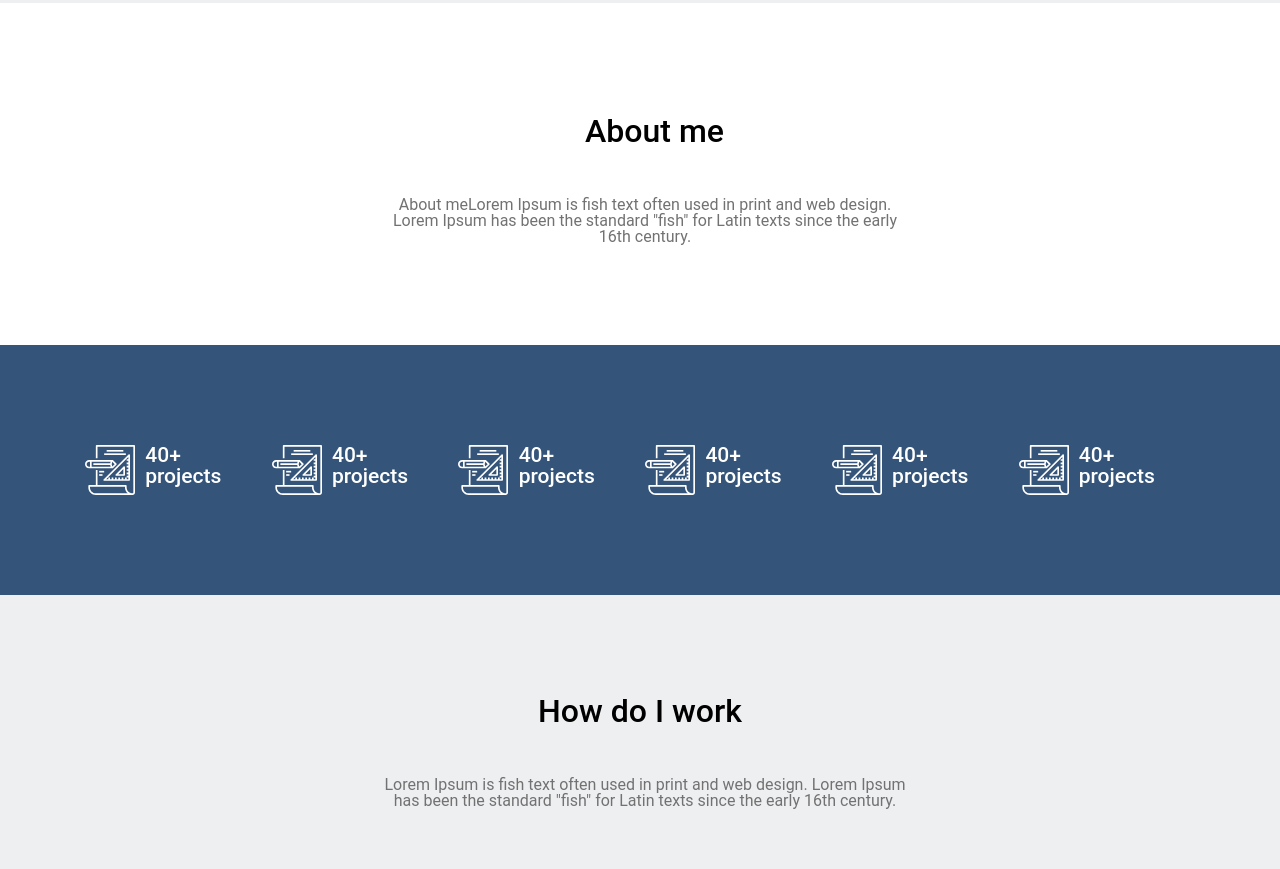
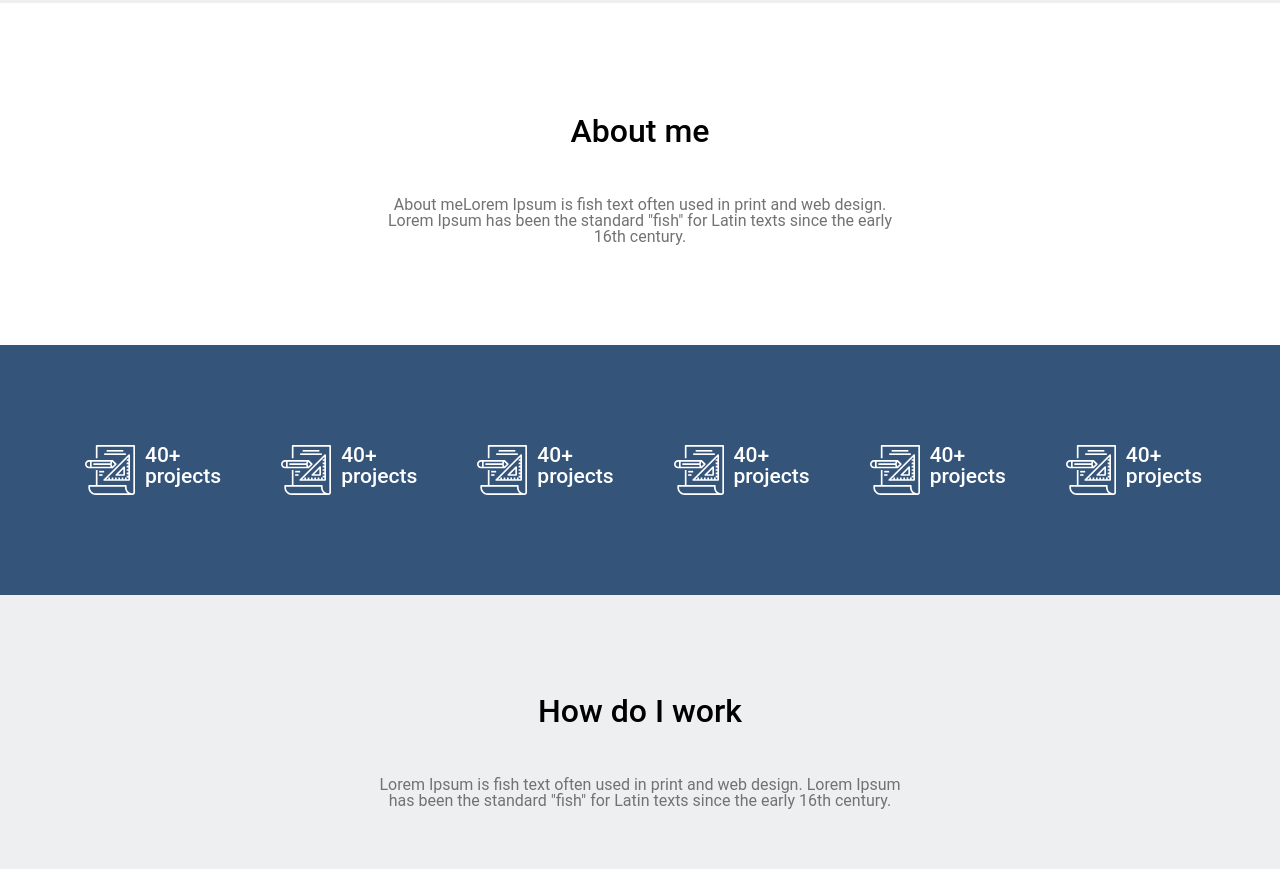
Before and after one commit to gazykdeath1104/homework, a plain HTML site: page hw6/index.html in a window 1280 px wide. Shown: the part 625-1494 px from the top of the page. Drawn offline with Linux system fonts and the light colour scheme; grey boxes are pictures that could not be loaded.

Commit message:
added fixes

```diff
--- a/hw6/index.html
+++ b/hw6/index.html
@@ -40,18 +40,30 @@
       <section class="project">
         <div class="container">
           <div class="projects">
+            <div class="wrapper">
               <img src="./images/project.svg" alt="photo" />
               <p class="number">40+ <br />projects</p>
+            </div>
+            <div class="wrapper">
               <img src="./images/project.svg" alt="photo" />
               <p class="number">40+ <br />projects</p>
+            </div>
+            <div class="wrapper">
               <img src="./images/project.svg" alt="photo" />
               <p class="number">40+ <br />projects</p>
+            </div>
+            <div class="wrapper">
               <img src="./images/project.svg" alt="photo" />
               <p class="number">40+ <br />projects</p>
+            </div>
+            <div class="wrapper">
               <img src="./images/project.svg" alt="photo" />
               <p class="number">40+ <br />projects</p>
+            </div>
+            <div class="wrapper">
               <img src="./images/project.svg" alt="photo" />
               <p class="number">40+ <br />projects</p>
+            </div>
           </div>
         </div>
       </section>
@@ -79,8 +91,10 @@
       </section>
     </main>
     <footer class="footer">
+      <div class="container">
         <h2 class="name">John Smith</h2>
         <p class="year">(c) 2018. All rights reserved.</p>
+      </div>
     </footer>
   </body>
 </html>
--- a/hw6/style.css
+++ b/hw6/style.css
@@ -9,15 +9,16 @@
 
 .menu-links {
     display: flex;
-    gap: 42px;
     max-width: 638px;
     padding: 79px 0 143px 0;
 }
 
 .link {
+    margin-right: 42px;
     text-decoration: none;
     color: black;
 }
+
 .link-active {
     color: #34547a;
 }
@@ -47,7 +48,8 @@
 
 
 .about-title {
-    padding: 112px 0 0 500px;
+    padding-top: 112px;
+    text-align: center;
     color: #000;
     font-family: Roboto;
     font-size: 32px;
@@ -55,8 +57,8 @@
 }
 
 .about-text{
-    width: 540px;
-    padding: 50px 0 100px 290px;
+    margin-top: 50px;
+    padding-bottom: 100px;
     text-align: center;
     font-family: Roboto;
     font-size: 16px;
@@ -67,16 +69,21 @@
 .project {
     padding: 100px 0;
     background-color: #34547A;
+
 }
 
 .projects{
     display: flex;
-    justify-content: space-between;
     color: #FFFFFF;
 }
 
+.wrapper {
+    display: flex;
+    margin-right: 60px;
+}
+
 .number {
-    padding-right: 40px;
+    margin-left: 10px;
     color: #FFF;
     font-family: Roboto;
     font-size: 21px;
@@ -97,8 +104,8 @@
 }
 
 .work-text {
-    width: 540px;
-    padding: 50px 0 57px 290px;
+    margin-top: 50px;
+    margin-bottom: 57px;
     text-align: center;
     font-family: Roboto;
     font-size: 16px;
@@ -117,16 +124,15 @@ iframe {
 }
 
 .name {
-    width: 130px;
-    padding: 50px 0 0 406px;
+    padding-top: 50px;
     color: #FFF;
     font-family: Roboto;
     font-size: 21px;
 }
 
 .year {
-    width: 193px;
-    padding: 20px 0 50px 406px;
+    margin-top: 20px;
+    padding-bottom: 50px;
     color: #FFF;
     font-family: Roboto;
     font-size: 13px;
```
Lines whose indentation alone changed are shown as unchanged.
